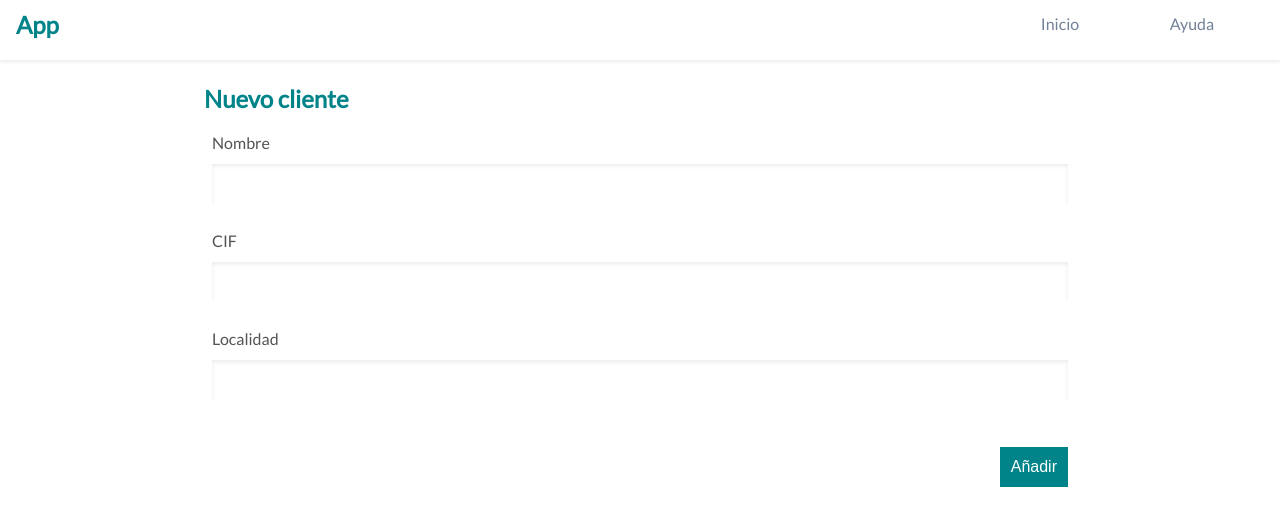
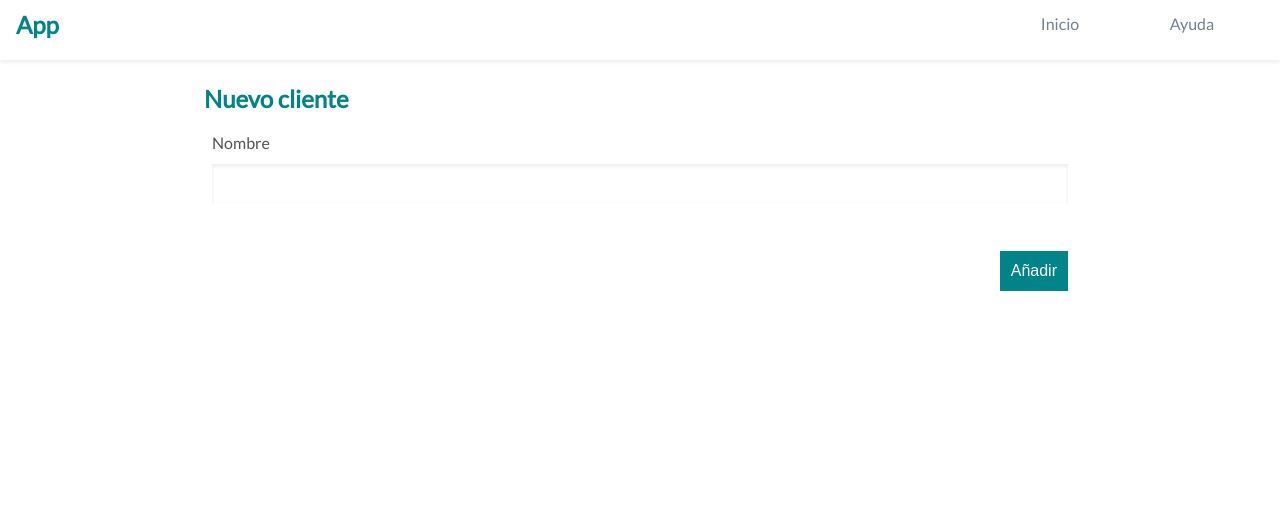
Before and after one commit to reactayesa3/p09http, a React (Create React App) app: page /ventas/crear-cliente in a window 1280 px wide. Shown: the top 526 px of the page. Built offline with nearby package versions, Linux system fonts and the light colour scheme.

Commit message:
form cliente

```diff
--- a/src/ventas/clientes/CrearCliente.js
+++ b/src/ventas/clientes/CrearCliente.js
@@ -1,5 +1,6 @@
 import React, {useState} from 'react'
 import { useNavigate } from 'react-router-dom'
+import FormCliente from '../components/FormCliente';
 import { addCliente } from './ClientesService'
 
 export default function CrearCliente() {
@@ -28,33 +29,7 @@ export default function CrearCliente() {
         <div className="container">
             <h1>Nuevo cliente</h1>
             <form onSubmit={handleOnSubmit}>
-                <div className="row">
-                    <div className="col-100">
-                        <label>Nombre</label>
-                        <input type="text"
-                               name="nombre"
-                               value={values.nombre}
-                               onChange={handleOnChange}/>
-                    </div>
-                </div>
-                <div className="row">
-                    <div className="col-100">
-                        <label>CIF</label>
-                        <input type="text"
-                               name="cif"
-                               value={values.cif}
-                               onChange={handleOnChange}/>
-                    </div>
-                </div>
-                <div className="row">
-                    <div className="col-100">
-                        <label>Localidad</label>
-                        <input type="text"
-                               name="localidad"
-                               value={values.localidad}
-                               onChange={handleOnChange}/>
-                    </div>
-                </div>
+                <FormCliente />
                 <div className="row end">
                     <button type="submit">Añadir</button>
                 </div>
--- /dev/null
+++ b/src/ventas/components/FormCliente.js
@@ -0,0 +1,15 @@
+import React from 'react'
+
+export default function FormCliente() {
+  return (
+    <>
+        <div className="row">
+            <div className="col-100">
+                <label>Nombre</label>
+                <input type="text" />
+            </div>
+        </div>
+
+    </>
+  )
+}
```
Also changed, not shown: 1 other file (tests, documents, lock files or other folders).
